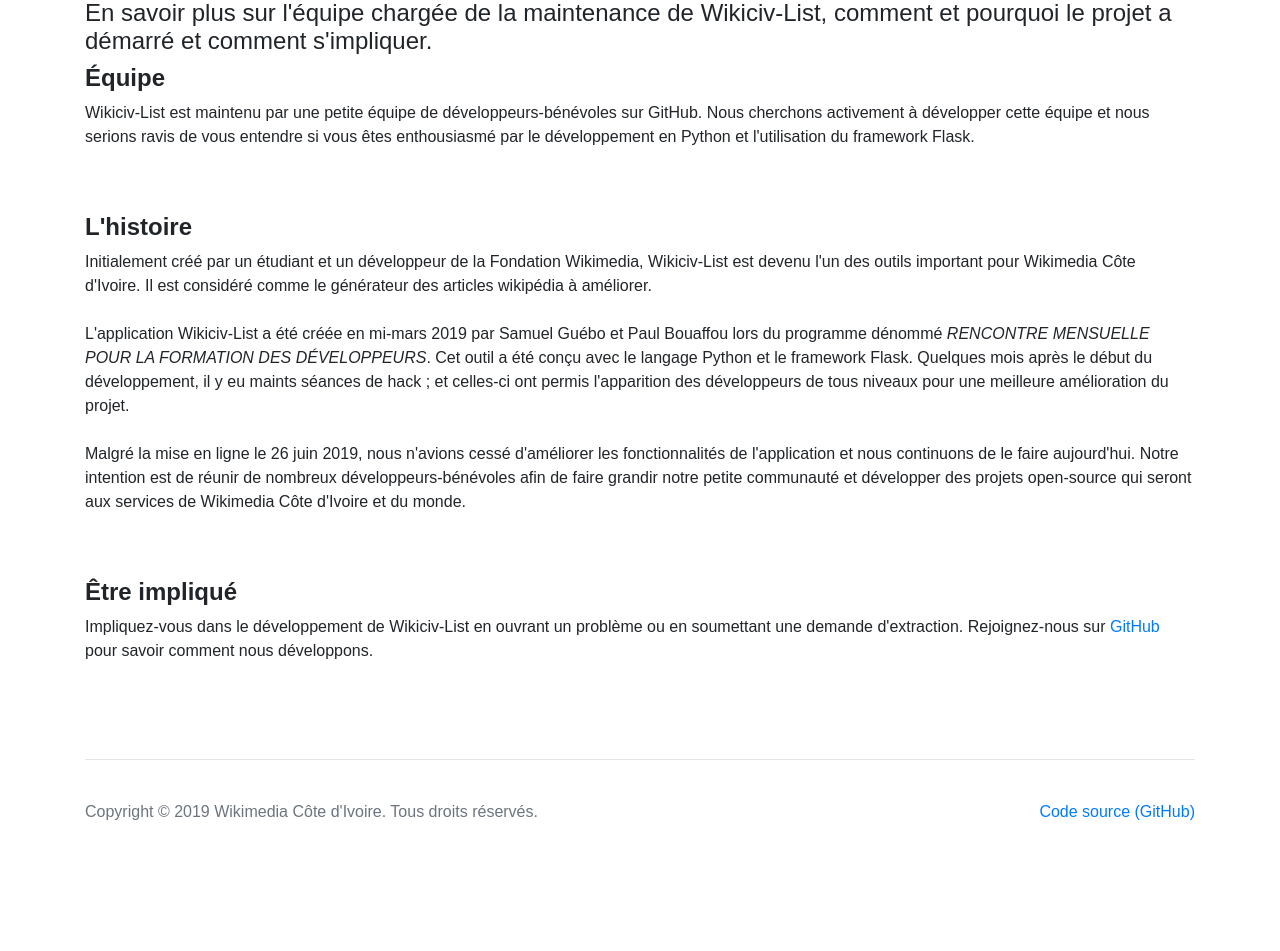
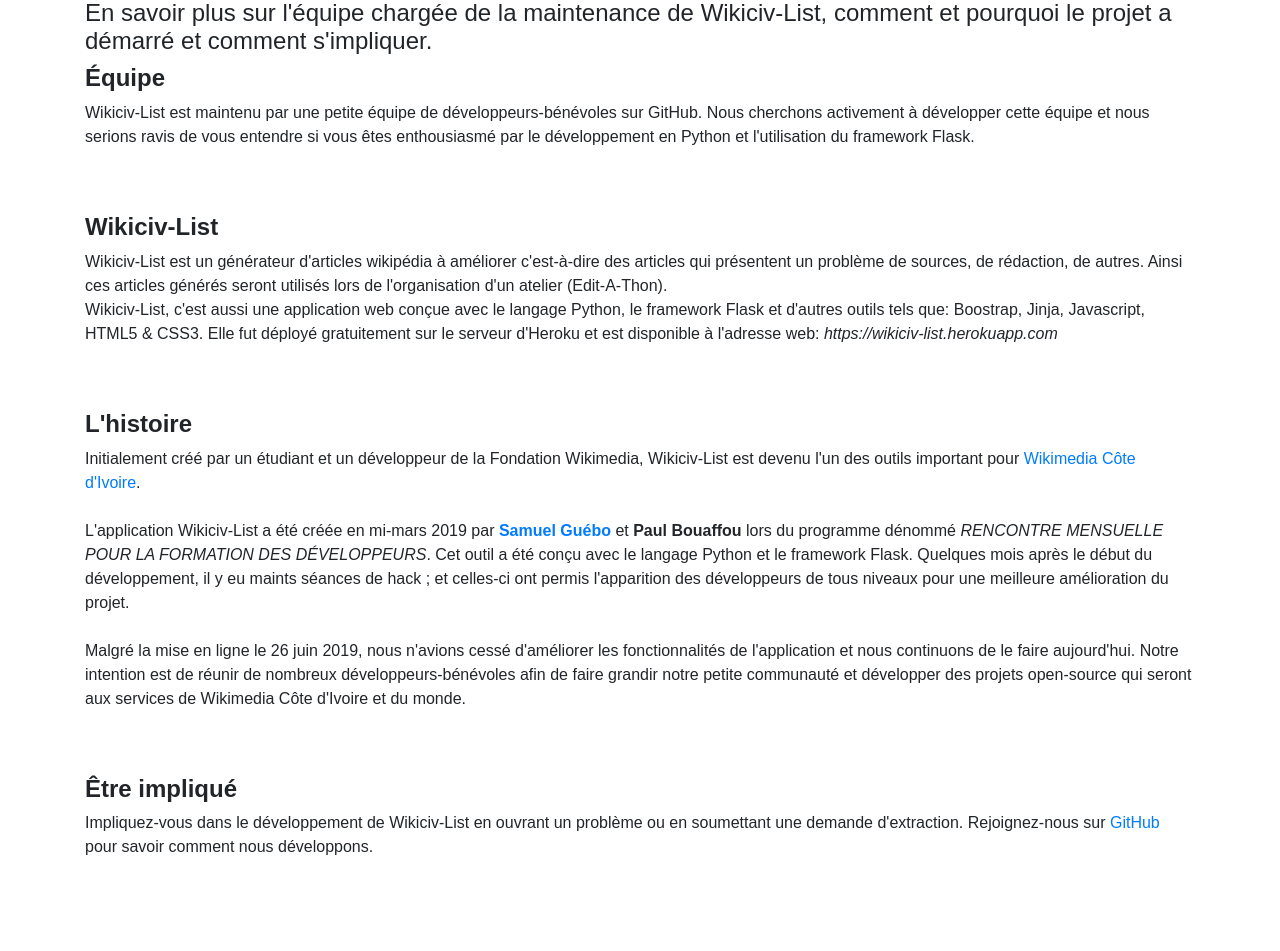
Before and after one commit to paulbouaffou/wikiciv-list, a Flask app: page /about in a window 1280 px wide. Shown: the part 236-1187 px from the top of the page. Before the commit the page ends 1056 px from the top, so only its background shows below. Run offline with Flask 2, Linux system fonts and the light colour scheme; some libraries are stand-ins or nearby versions.

Commit message:
[IMPR] Editing files HTML & CSS

```diff
--- a/static/css/style2.css
+++ b/static/css/style2.css
@@ -69,3 +69,7 @@
 .closebtn:hover {
   color: black;
 }
+
+.text-position {
+  text-align: center;
+}
--- a/templates/about.html
+++ b/templates/about.html
@@ -9,11 +9,16 @@
   <P>Wikiciv-List est maintenu par une petite équipe de développeurs-bénévoles sur GitHub. Nous cherchons activement à développer cette équipe et nous serions ravis de vous entendre si vous êtes enthousiasmé par le développement en Python et l'utilisation du framework Flask.</P>
   <br>
   <br>
-  <h4><strong>L'histoire</strong></h4>
-  <P>Initialement créé par un étudiant et un développeur de la Fondation Wikimedia, Wikiciv-List est devenu l'un des outils important pour Wikimedia Côte d'Ivoire. Il est considéré comme le générateur des articles wikipédia à améliorer.
+  <h4><strong>Wikiciv-List</strong></h4>
+  <P>Wikiciv-List est un générateur d'articles wikipédia à améliorer c'est-à-dire des articles qui présentent un problème de sources, de rédaction, de autres. Ainsi ces articles générés seront utilisés lors de l'organisation d'un atelier (Edit-A-Thon).<br>
+  Wikiciv-List, c'est aussi une application web conçue avec le langage Python, le framework Flask et d'autres outils tels que: Boostrap, Jinja, Javascript, HTML5 & CSS3. Elle fut déployé gratuitement sur le serveur d'Heroku et est disponible à l'adresse web: <em>https://wikiciv-list.herokuapp.com</em></P>
   <br>
   <br>
-  L'application Wikiciv-List a été créée en mi-mars 2019 par Samuel Guébo et Paul Bouaffou lors du programme dénommé <i>RENCONTRE MENSUELLE POUR LA FORMATION DES DÉVELOPPEURS</i>. Cet outil a été conçu avec le langage Python et le framework Flask. Quelques mois après le début du développement, il y eu maints séances de hack ; et celles-ci ont permis l'apparition des développeurs de tous niveaux pour une meilleure amélioration du projet.
+  <h4><strong>L'histoire</strong></h4>
+  <P>Initialement créé par un étudiant et un développeur de la Fondation Wikimedia, Wikiciv-List est devenu l'un des outils important pour <a href="https://www.wikimedia.ci">Wikimedia Côte d'Ivoire</a>.
+  <br>
+  <br>
+  L'application Wikiciv-List a été créée en mi-mars 2019 par <strong><a href="http://www.50visagesivoiretech.ci/bio.php?visage=49">Samuel Guébo</a></strong> et <strong>Paul Bouaffou</strong> lors du programme dénommé <i>RENCONTRE MENSUELLE POUR LA FORMATION DES DÉVELOPPEURS</i>. Cet outil a été conçu avec le langage Python et le framework Flask. Quelques mois après le début du développement, il y eu maints séances de hack ; et celles-ci ont permis l'apparition des développeurs de tous niveaux pour une meilleure amélioration du projet.
   <br>
   <br>
   Malgré la mise en ligne le 26 juin 2019, nous n'avions cessé d'améliorer les fonctionnalités de l'application et nous continuons de le faire aujourd'hui.
--- a/templates/base.html
+++ b/templates/base.html
@@ -2,7 +2,12 @@
 <html lang="fr">
 <head>
   <title>{{title}}</title>
-  <meta charset="utf-8">
+  <meta name="author" content="Samuel Guebo & Paul Bouaffou">
+  <meta name="keywords" content="WIKICIV-LIST, le générateur d'articles wikipédia à améliorer - Wikimedia Côte d'Ivoire">
+  <meta name="description" content="WIKICIV-LIST, un outil de Wikimedia Côte d'Ivoire, qui génère les articles wikipédia à améliorer lors de l'organisation d'un atelier (Edit-A-Thon). Il a été conçu par des développeurs-bénévoles.">
+  <meta http-equiv="content-type" content="text/html; charset=UTF-8">
+  <meta http-equiv="content-type" content="application/xhtml+xml; charset=UTF-8">
+  <meta http-equiv="content-style-type" content="text/css">
   <meta name="viewport" content="width=device-width, initial-scale=1">
   <link rel="stylesheet" href="https://stackpath.bootstrapcdn.com/bootstrap/4.3.1/css/bootstrap.min.css" integrity="sha384-ggOyR0iXCbMQv3Xipma34MD+dH/1fQ784/j6cY/iJTQUOhcWr7x9JvoRxT2MZw1T" crossorigin="anonymous">
   <link rel="stylesheet" href="https://cdnjs.cloudflare.com/ajax/libs/font-awesome/4.7.0/css/font-awesome.min.css">
--- a/templates/result.html
+++ b/templates/result.html
@@ -3,7 +3,9 @@
 
 <div class="container">
 {% if request.method == "POST" %}
-<h3>RÉSULTATS AFFICHÉS: Voici le nombre d'articles démandé (classé en ordre alphabétique).</h3>
+<div class="jumbotron text-position">
+<h4><strong>RÉSULTATS AFFICHÉS</strong></h4>
+</div>
   {% if articles %}
     <div id="results-table">
       <table class="table">
```
